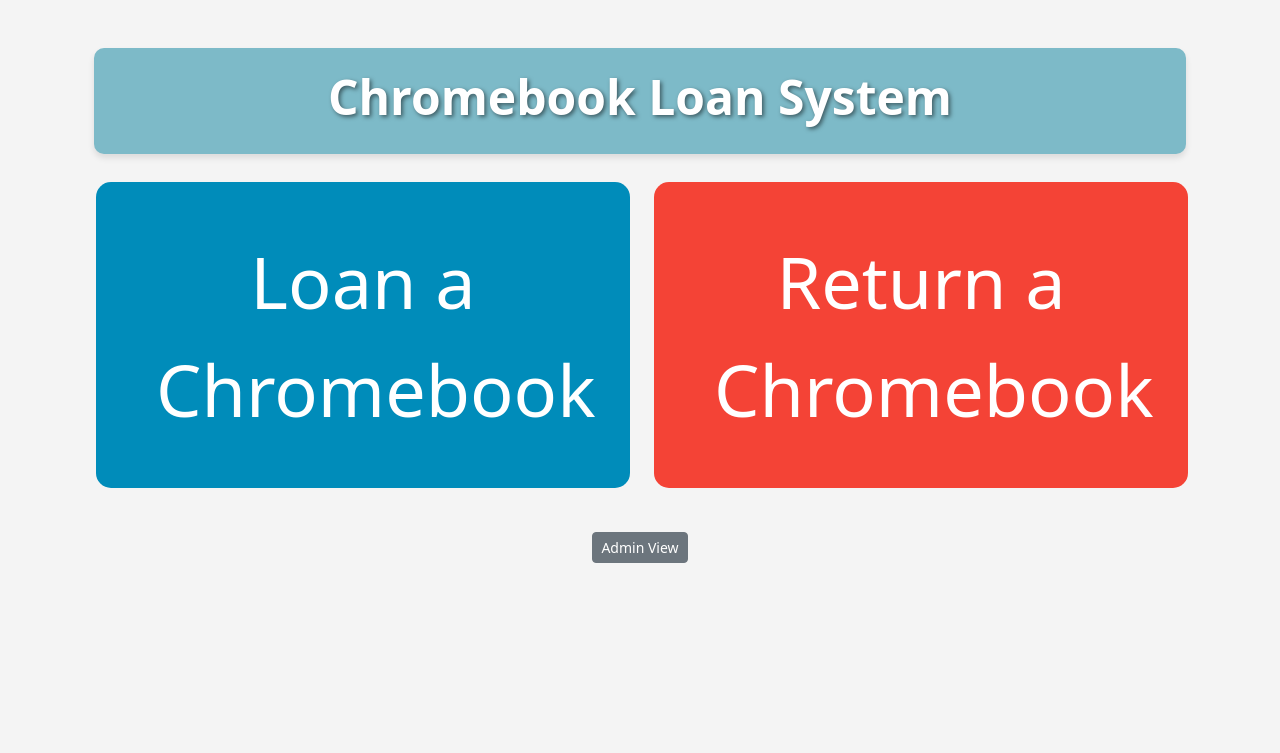
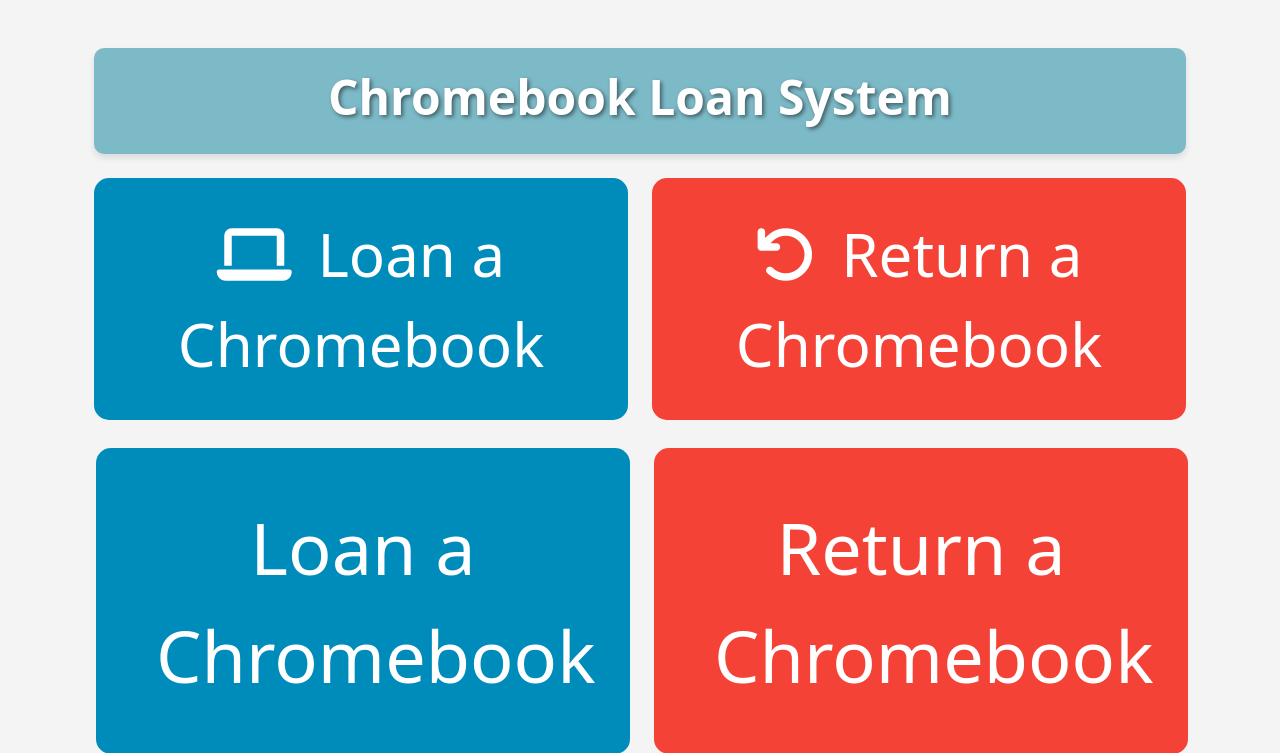
Before and after one commit to shrowdo/chromebookloansystem, a Flask app: page / in a window 1280 px wide. Shown: the top 753 px of the page. Before the commit the page ends 563 px from the top, so only its background shows below. Run offline with Flask 3, Linux system fonts and the light colour scheme; data that the repository does not hold is empty; some libraries are stand-ins or nearby versions.

Commit message:
Update home.html

```diff
--- a/templates/home.html
+++ b/templates/home.html
@@ -4,6 +4,19 @@
 <div class="container">
     <div class="title-container text-center my-4">
         <h1 class="title-text">Chromebook Loan System</h1>
+    </div>
+
+    <div class="row text-center my-3">
+        <div class="col-md-6 mb-2">
+            <button class="btn btn-loan btn-block btn-lg" data-bs-toggle="modal" data-bs-target="#loanModal">
+                <i class="fas fa-laptop"></i> Loan a Chromebook
+            </button>
+        </div>
+        <div class="col-md-6 mb-2">
+            <button class="btn btn-return btn-block btn-lg" data-bs-toggle="modal" data-bs-target="#returnModal">
+                <i class="fas fa-undo"></i> Return a Chromebook
+            </button>
+        </div>
     </div>
 
     <style>
```
